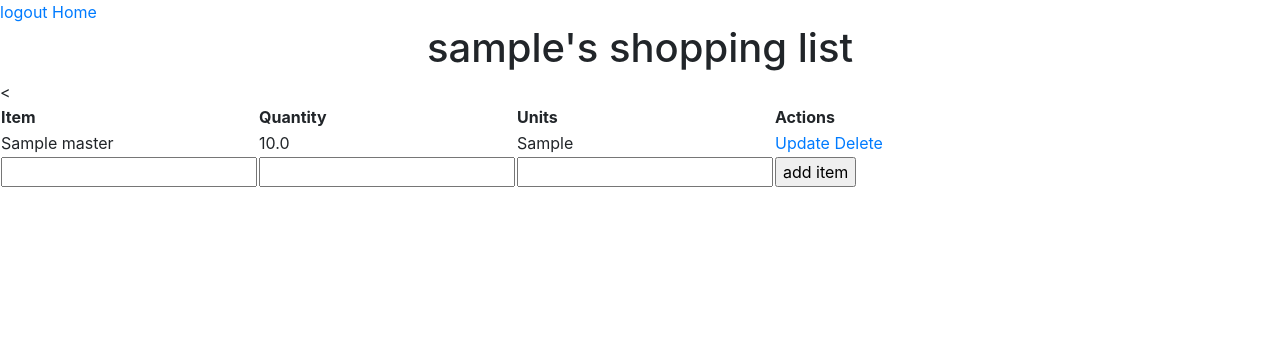
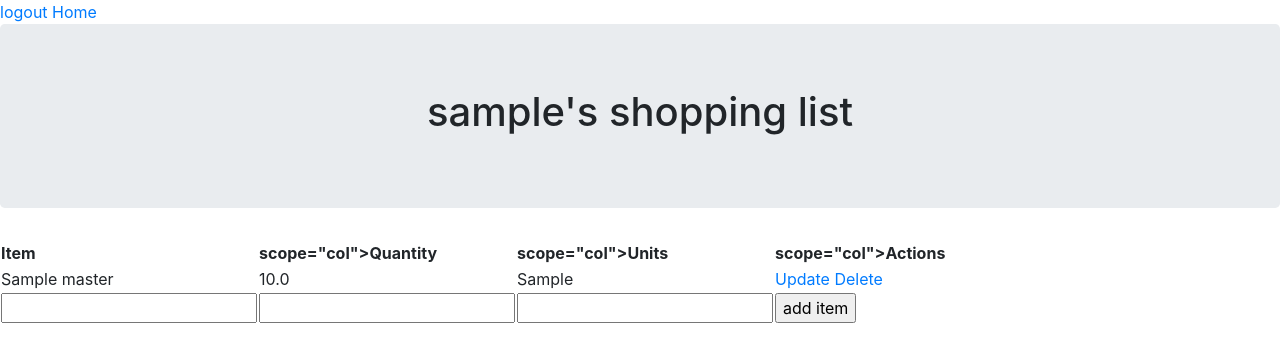
Before and after one commit to MattCrutchley/shoppinglist, a Flask app: page / in a window 1280 px wide. Shown: the top 362 px of the page. Run offline with Flask 2, Linux system fonts and the light colour scheme; a user stored in the database is signed in; tables that the repository leaves empty hold one stand-in row (values such as "Sample post"); some libraries are stand-ins or nearby versions.

Commit message:
adding bootstrapp

```diff
--- a/application/templates/home.html
+++ b/application/templates/home.html
@@ -6,30 +6,28 @@
 
 {% block body %}
 
-<div class="content">
+<div class="jumbotron text-center">
 	<h1 style="text-align: center">{{ username }}'s shopping list</h1>
-    <table>
-        <table>
+</div>
+<div>
+            <table>
+		<thead>
                 <tr>
-                        <th>Item</th>
-                        <th>Quantity</th>
-                        <th>Units</th>
-                        <th>Actions</th>
+                        <th scope="col">Item</th>
+                        <th> scope="col">Quantity</th>
+                        <th> scope="col">Units</th>
+                        <th> scope="col">Actions</th>
 		</tr>
+		</thead>
+ {% if list_| length < 1 %}
+			</table>
+		    <p>You have no items in your list, add some above </p>
 
+{% else %}
+	{% for item in list_ %}
+		<tbody>
+		<tr>
 
-
-
-
-    {% if list_| length < 1 %}
-
-
-	{% else %}
-
-
-
-	    {% for item in list_ %}
-		<tr>
       		<td>{{ item.name }}</td>
         	<td>{{ item.quantity }}</td>
         	<td>{{ item.units }}</td>
@@ -39,10 +37,9 @@
 
 		</td>
 		</tr>
-		<<!-- add delete and update here -->
+
 	{% endfor %}
-
-	{%endif%}
+{%endif%}
 
 	    <div class="form">
         <form action=' ' method="POST">
@@ -76,6 +73,7 @@
 		{{ form.submit }}
 		</td>
 		</tr>
+		<t/body>
 		</table>
 
         </form>
```
